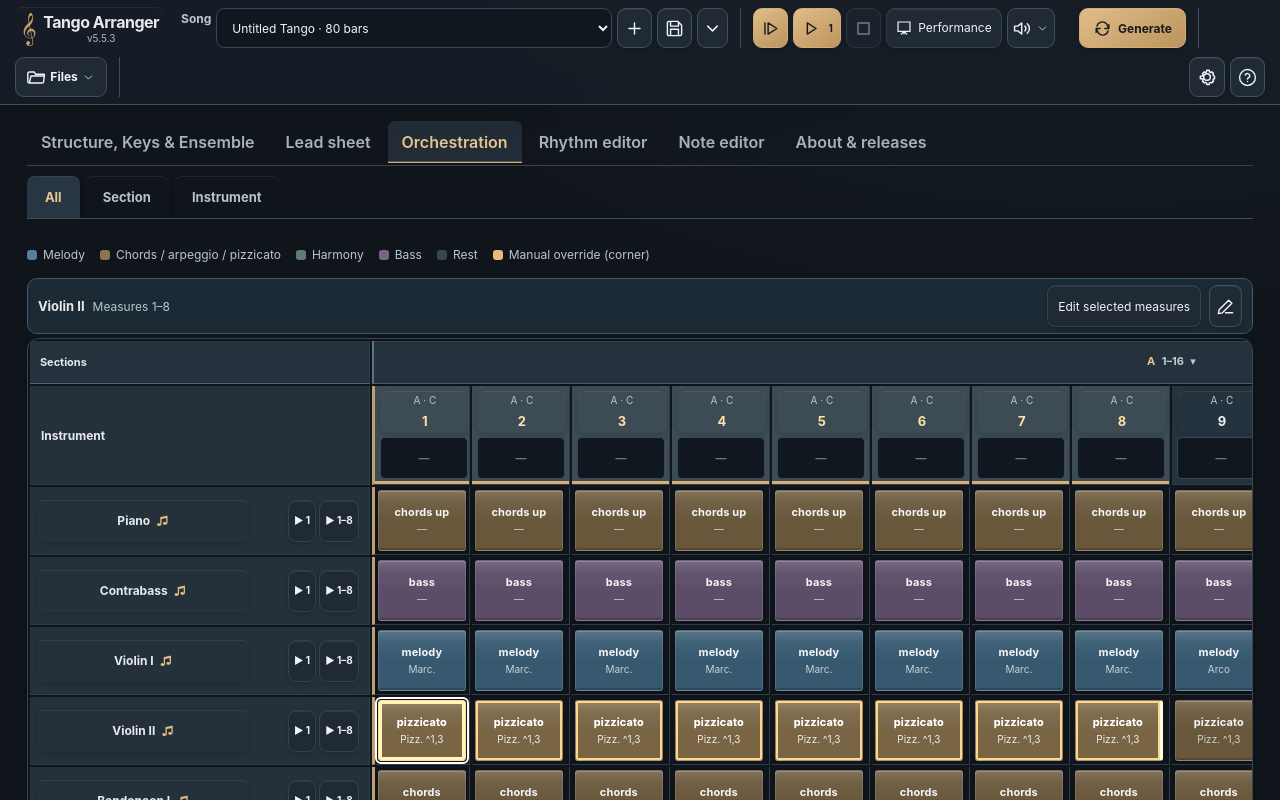
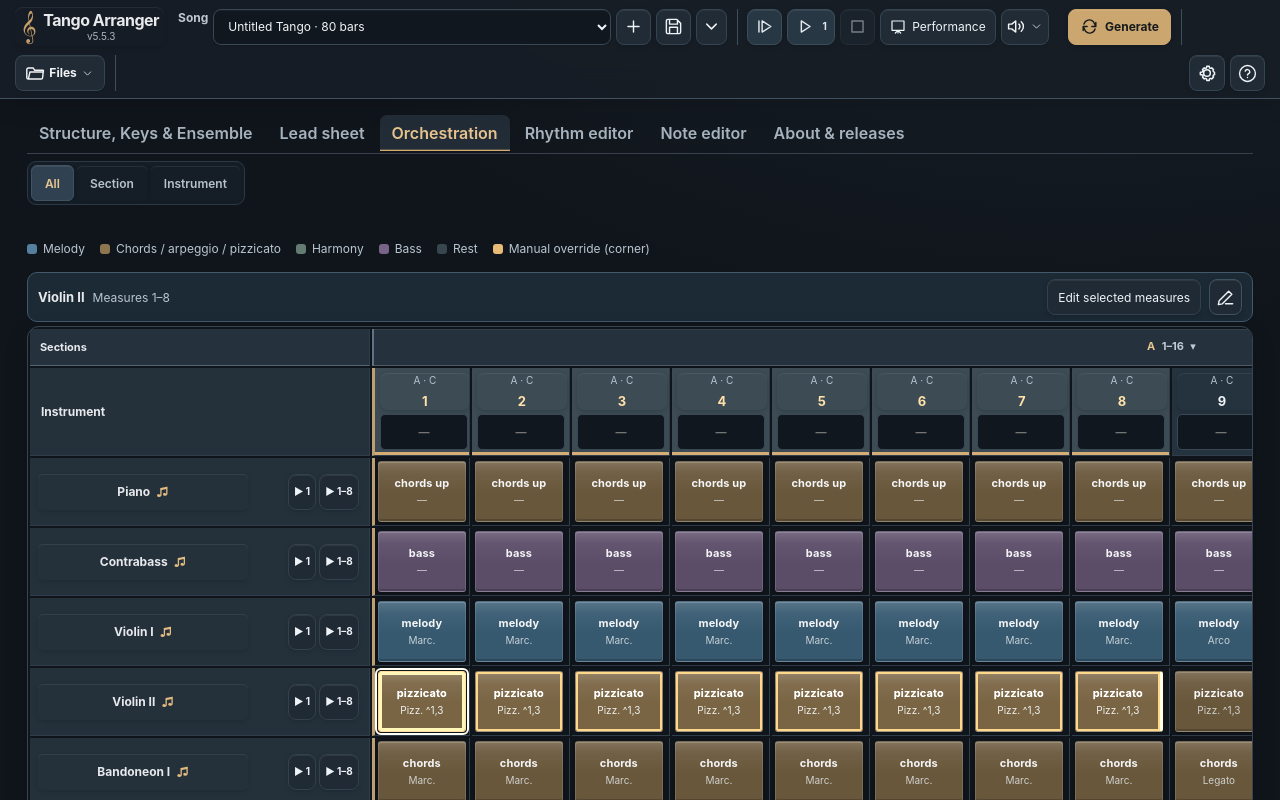
Before and after one commit to niwrA/tango-arranger, a Vue app: page / in a window 1280 px wide. Shown: the top 800 px of the page. Built offline with nearby package versions, Linux system fonts and the light colour scheme.

Commit message:
Refine compact DAW-style toolbar, segmented scope tabs and slim status banner

```diff
--- a/src/style.css
+++ b/src/style.css
@@ -1267,3 +1267,65 @@ label{line-height:1.35}
   .app-topbar .topbar-group .topbar-menu>summary,
   .app-topbar .topbar-group .header-song-picker{height:38px!important;min-height:38px!important}
 }
+
+
+/* Compact DAW-inspired controls: quiet surfaces, restrained gold, unified geometry. */
+:root{--control-height:36px;--control-radius:8px;--ui-ease:cubic-bezier(.2,.75,.3,1)}
+.app-topbar{min-height:56px;gap:9px}
+.app-topbar .topbar-group{gap:5px;padding-right:10px}
+.app-topbar .topbar-group button,
+.app-topbar .topbar-group .icon-action,
+.app-topbar .topbar-group .topbar-menu>summary,
+.app-topbar .topbar-group .header-song-picker,
+.app-topbar .topbar-group button.performance-topbar-button{
+  height:36px!important;min-height:36px!important;border-radius:8px;
+  line-height:1.2;box-shadow:inset 0 1px rgba(255,255,255,.045),0 1px 2px rgba(0,0,0,.12);
+}
+.app-topbar .topbar-group .header-song-picker{padding:5px 10px!important}
+.app-topbar .topbar-group .generate-action{padding:5px 11px!important}
+.app-topbar .topbar-group .files-summary{padding:5px 10px!important}
+.app-topbar .topbar-group button:not(.primary):not(.play),
+.app-topbar .topbar-group .topbar-menu>summary{border-color:#354451;background-color:#202b35}
+.app-topbar .topbar-group button.primary:not(.transport-play),
+.app-topbar .topbar-group .generate-action{background:#cba66f;border-color:#cba66f;box-shadow:inset 0 1px rgba(255,255,255,.17),0 1px 3px rgba(0,0,0,.13)}
+.app-topbar .topbar-playback .transport-play.primary{background:#273744;color:#e4eaf0;border-color:#3b4c5a}
+.app-topbar .topbar-playback .transport-play.play{background:#cba66f;color:#18202a;border-color:#cba66f}
+.app-topbar .topbar-group button:hover:not(:disabled),
+.app-topbar .topbar-group .topbar-menu>summary:hover{filter:brightness(1.09)}
+.app-topbar .topbar-group button:active:not(:disabled){transform:translateY(1px)}
+/* Connected, compact scope selector replaces tall tab-like buttons. */
+.orchestration-scope-tabs{
+  display:inline-flex;align-items:stretch;gap:2px;
+  margin:7px 0 12px;padding:3px;
+  background:#151e27;border:1px solid #2b3946;border-radius:9px;
+  border-bottom:1px solid #2b3946;overflow-x:auto;
+}
+.orchestration-scope-tabs button{
+  display:inline-flex;align-items:center;justify-content:center;
+  min-height:34px;height:34px;padding:5px 13px;
+  background:transparent;border:1px solid transparent;border-radius:6px;
+  box-shadow:none;color:#b6c3cd;font-size:12px;font-weight:600;
+  transition:background-color .15s ease,color .15s ease,box-shadow .15s ease;
+}
+.orchestration-scope-tabs button.selected{
+  background:#304252;color:#e9c58f;border-color:#405363;
+  box-shadow:inset 0 1px rgba(255,255,255,.07),0 1px 3px rgba(0,0,0,.18);
+}
+.orchestration-scope-tabs button:hover:not(.selected){background:#22303d;color:#e4e9ed}
+/* Reduce notification height while retaining error and success visibility. */
+.topbar-status{padding:3px 14px;min-height:32px;gap:8px;font-size:11px;line-height:1.3}
+.topbar-status-close{width:26px;height:26px;min-height:26px;padding:4px;border-color:transparent}
+.topbar-status-close:hover{border-color:currentColor}
+/* Controls elsewhere share the same visual rhythm without shrinking large edit pads. */
+.tabs button{min-height:36px;padding:7px 12px}
+button:not(.song-cell):not(.note-grid-cell):not(.note-beat-swipe-header):not(.performance-part):not(.lead-section-collapse){transition-duration:.15s}
+@media(max-width:720px){
+ .app-topbar .topbar-group button,
+ .app-topbar .topbar-group .icon-action,
+ .app-topbar .topbar-group .topbar-menu>summary,
+ .app-topbar .topbar-group .header-song-picker,
+ .app-topbar .topbar-group button.performance-topbar-button{height:36px!important;min-height:36px!important}
+ .orchestration-scope-tabs button{min-height:34px;height:34px;padding:5px 10px}
+}
+@media(hover:none){.app-topbar .topbar-group button:hover:not(:disabled){filter:none}}
+@media(prefers-reduced-motion:reduce){.orchestration-scope-tabs button{transition:none}}
```
